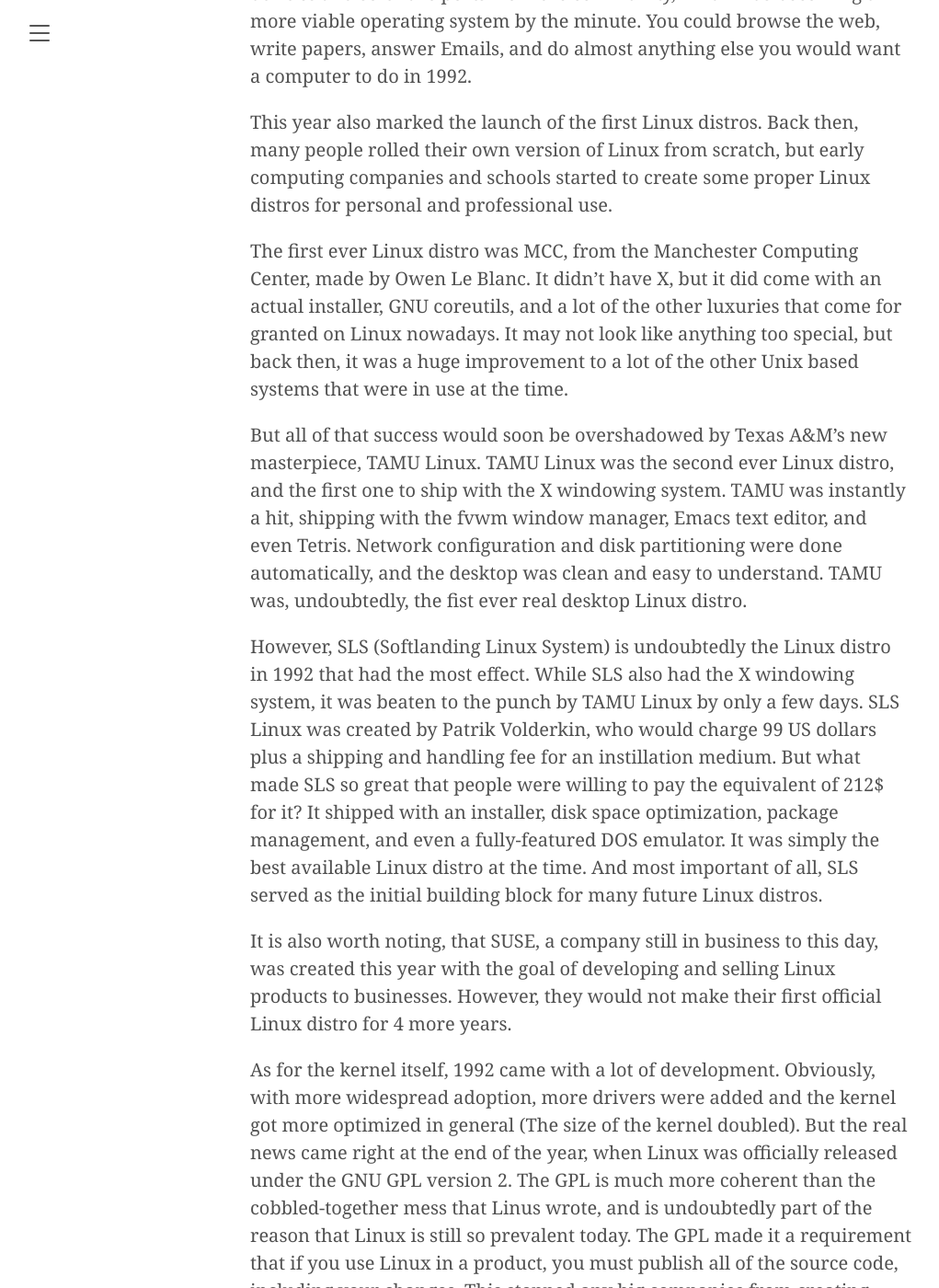
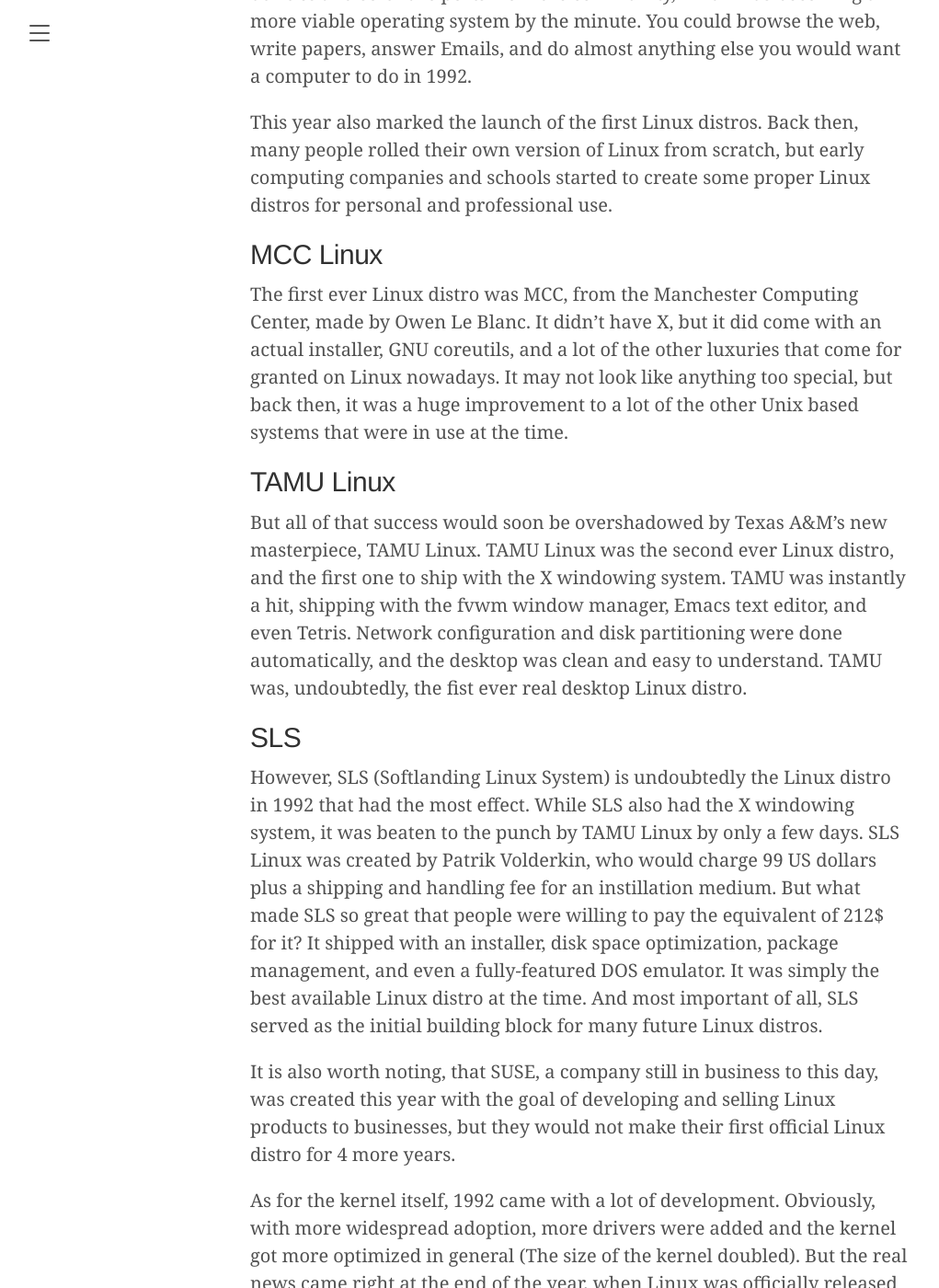
Before and after one commit to TheKernalBlog/TheKernalBlog, a Jekyll site: the page built from _posts/2023-01-18-An-Extremely-Brief-History-Of-Linux-From-1991-To-1993.md, in a window 1280 px wide and 1400 px high, scrolled down 2028 px. Shown: the whole window at 92% size, without its empty margins (8-1029 px from the left). Built offline with Jekyll 4.4.1, drawn with Linux system fonts in a browser that asks for light colours; our own code applies the rules of GitHub Pages for plain Markdown files.

Commit message:
Update 2023-01-18-An-Extremely-Brief-History-Of-Linux-From-1991-To-1993.md

```diff
--- a/_posts/2023-01-18-An-Extremely-Brief-History-Of-Linux-From-1991-To-1993.md
+++ b/_posts/2023-01-18-An-Extremely-Brief-History-Of-Linux-From-1991-To-1993.md
@@ -29,13 +29,18 @@
 
 This year also marked the launch of the first Linux distros. Back then, many people rolled their own version of Linux from scratch, but early computing companies and schools started to create some proper Linux distros for personal and professional use.
 
+## MCC Linux
+
 The first ever Linux distro was MCC, from the Manchester Computing Center, made by Owen Le Blanc. It didn't have X, but it did come with an actual installer, GNU coreutils, and a lot of the other luxuries that come for granted on Linux nowadays. It may not look like anything too special, but back then, it was a huge improvement to a lot of the other Unix based systems that were in use at the time.
 
+## TAMU Linux
+
 But all of that success would soon be overshadowed by Texas A&M's new masterpiece, TAMU Linux. TAMU Linux was the second ever Linux distro, and the first one to ship with the X windowing system. TAMU was instantly a hit, shipping with the fvwm window manager, Emacs text editor, and even Tetris. Network configuration and disk partitioning were done automatically, and the desktop was clean and easy to understand. TAMU was, undoubtedly, the fist ever real desktop Linux distro.
+## SLS
 
 However, SLS (Softlanding Linux System) is undoubtedly the Linux distro in 1992 that had the most effect. While SLS also had the X windowing system, it was beaten to the punch by TAMU Linux by only a few days. SLS Linux was created by Patrik Volderkin, who would charge 99 US dollars plus a shipping and handling fee for an instillation medium. But what made SLS so great that people were willing to pay the equivalent of 212$ for it? It shipped with an installer, disk space optimization, package management, and even a fully-featured DOS emulator. It was simply the best available Linux distro at the time. And most important of all, SLS served as the initial building block for many future Linux distros.
 
-It is also worth noting, that SUSE, a company still in business to this day, was created this year with the goal of developing and selling Linux products to businesses. However, they would not make their first official Linux distro for 4 more years.
+It is also worth noting, that SUSE, a company still in business to this day, was created this year with the goal of developing and selling Linux products to businesses, but they would not make their first official Linux distro for 4 more years.
 
 As for the kernel itself, 1992 came with a lot of development. Obviously, with more widespread adoption, more drivers were added and the kernel got more optimized in general (The size of the kernel doubled). But the real news came right at the end of the year, when Linux was officially released under the GNU GPL version 2. The GPL is much more coherent than the cobbled-together mess that Linus wrote, and is undoubtedly part of the reason that Linux is still so prevalent today. The GPL made it a requirement that if you use Linux in a product, you must publish all of the source code, including your changes. This stopped any big companies from creating their own proprietary versions of Linux, while still allowing for profitable commercial products. Which, as you can imagine, did wonders for Linux's future financial success.
 
```
Also changed, not shown: other parts of _posts/2023-01-18-An-Extremely-Brief-History-Of-Linux-From-1991-To-1993.md (+4 -0 lines).
